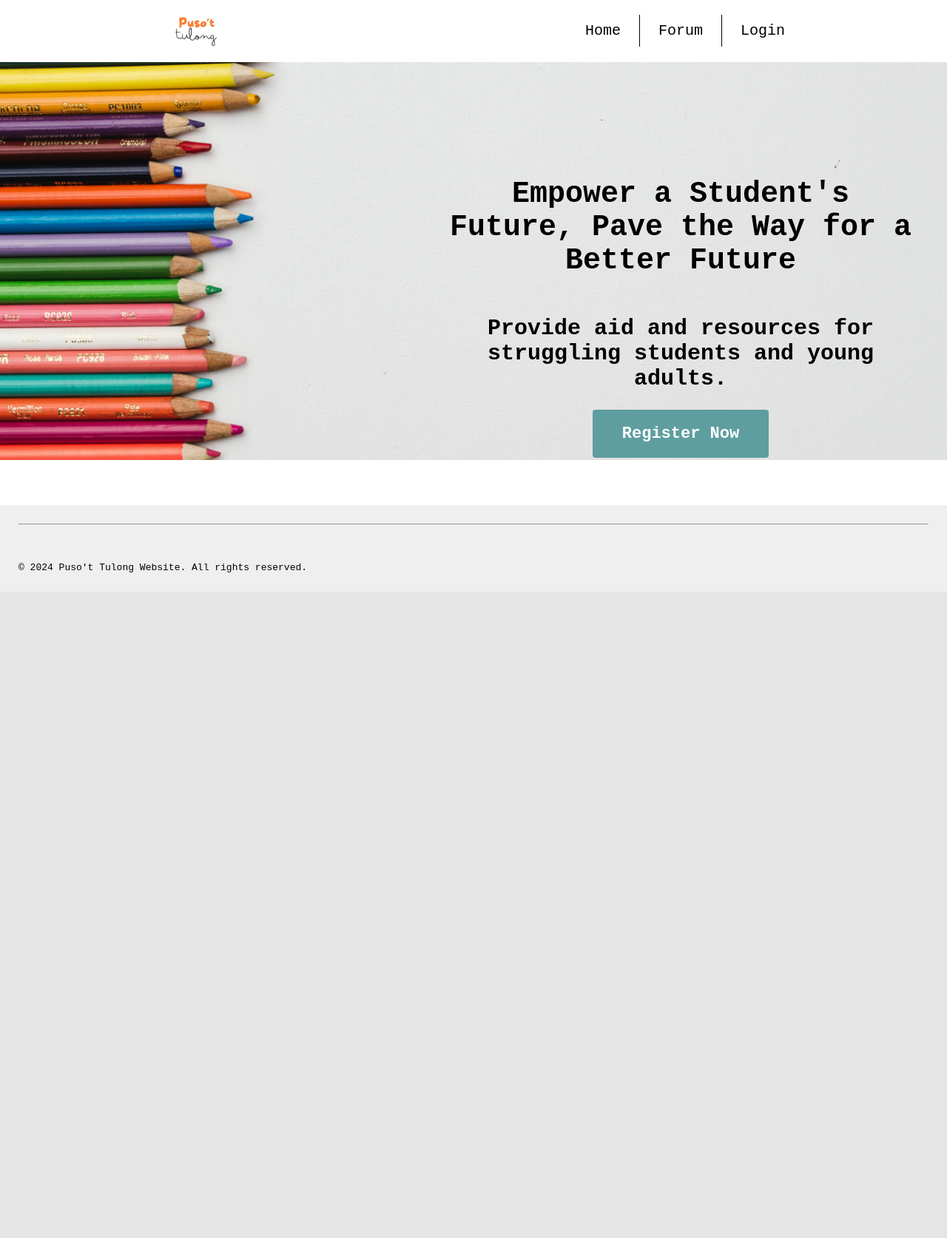
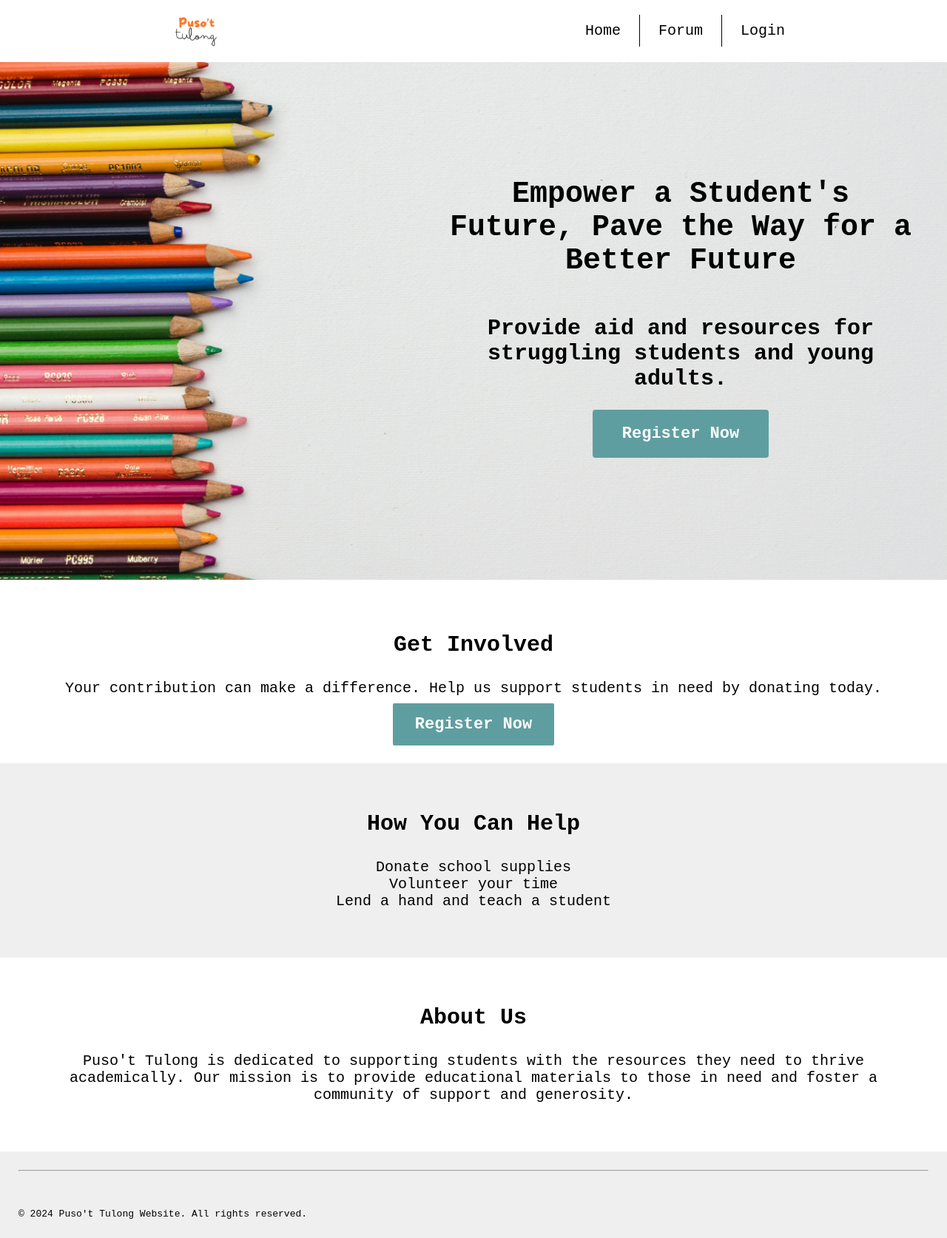
Before and after one commit to necriesa/puso-t-tulong, a Flask app: page / in a window 1280 px wide. Shown: the whole page at 74% size. Before the commit the page ends 774 px from the top, so only its background shows below. Run offline with Flask 3, Linux system fonts and the light colour scheme.

Commit message:
finalized design of home page

```diff
--- a/static/css/main.css
+++ b/static/css/main.css
@@ -1,16 +1,18 @@
 body, html {
+  --default-container: 2rem;
+  --default-info-size: 5px;
+  --primary-color: #ffffff;
+  --primary-color-dark: #efefef;
+  --primary-text-color: black;
+  --secondary-text-color: white;
+  --primary-button-color: rgb(79, 133, 134);
+  --primary-button-color-dark: rgb(79, 133, 134);
+
   font-family: 'Courier New', Courier, monospace;
   font-size: 20px;
   margin: 0;
   padding: 0;
   width: 100%;
-  height: 100%;
-  display: flex;
-  flex-direction: column;
-}
-
-main {
-  flex: 1;
 }
 
 footer {
@@ -18,7 +20,7 @@
   flex-direction: column;
   justify-content: flex-end;
   font-size: 13px;
-  background-color: #efefef;
+  background-color: var(--primary-color-dark);
   width: 100%;
 }
 
@@ -29,12 +31,12 @@
 }
 
 .nav-links {
-  color: black;
+  color: var(--primary-text-color);
   display: flex;
   list-style: none;
   text-decoration: none;
   align-self: center;
-  background-color: white;
+  background-color: var(--primary-color);
 }
 
 .nav-links a:hover {
@@ -65,17 +67,17 @@
 }
 
 .anchor-button {
-  color: black;
+  color: var(--primary-text-color);
   text-decoration: none;
 }
 
 .navbar-container {
-  background-color: white;
+  background-color: var(--primary-color);
   display: flex;
   justify-content: space-around;
   align-content: baseline;
-  border-bottom: 1px solid white;
-  border-color: white;
+  border-bottom: 1px solid var(--primary-color);
+  border-color: var(--primary-color);
 }
 
 .content-banner {
@@ -119,17 +121,62 @@
   font-size: 1.1rem;
   border: none;
   border-radius: 4px;
-  color: white;
+  color: var(--secondary-text-color);
   outline: none;
   cursor: pointer;
   background: cadetblue;
 }
 
 .content-button:hover {
-  background-color: rgb(79, 133, 134);
+  background-color: var(--primary-button-color-dark);
 }
 
-.website-info-container {
-  background: #ffffff;
-  height: 10vh;
+.subcontent-button {
+  margin: 1rem;
+  text-decoration: none;
+  width: 100%;
+  padding: 0.8rem 1.5rem;
+  font-weight: bold;
+  font-size: 1.1rem;
+  border: none;
+  border-radius: 2px;
+  color: var(--secondary-text-color);
+  outline: none;
+  cursor: pointer;
+  background: cadetblue;
 }
+
+.subcontent-button:hover {
+  background-color: var(--primary-button-color-dark);
+}
+
+.cta-container {
+  padding: var(--default-container);
+  background-color: var(--primary-color);
+  text-align: center;
+}
+
+.cta-info {
+  padding: var(--default-info-size);
+}
+
+.hth-container {
+  padding: var(--default-container);
+  background-color: var(--primary-color-dark);
+  text-align: center;
+}
+
+.hth-info {
+  padding: var(--default-info-size);
+  list-style-type: none;
+}
+
+.about-container {
+  padding: var(--default-container);
+  background-color: var(--primary-color);
+  text-align: center;
+}
+
+.about-info {
+  padding: var(--default-info-size);
+}
--- a/templates/index.html
+++ b/templates/index.html
@@ -34,8 +34,32 @@
         </div>
     </div>
 
-    <div class="website-info-container">
+    <div class="cta-container">
+        <h2>Get Involved</h2>
+        <p class="cta-info">Your contribution can make a difference. Help us support students in need by donating today.</p>
+        {% if current_user.is_authenticated %}
+            <a href="/main" class="subcontent-button">Donate Here</a>
+        {% else %}
+            <a href="/register" class="subcontent-button">Register Now</a>
+        {% endif %}
+    </div>
 
+    <div class="hth-container">
+        <h2>How You Can Help</h2>
+        <ul class="hth-info">
+            <li>Donate school supplies</li>
+            <li>Volunteer your time</li>
+            <li>Lend a hand and teach a student</li>
+            <li></li>
+        </ul>
+    </div>
+
+    <div class="about-container">
+        <h2>About Us</h2>
+        <p class="about-info">
+            Puso't Tulong is dedicated to supporting students with the resources they need to thrive academically.
+            Our mission is to provide educational materials to those in need and foster a community of support and generosity.
+        </p>
     </div>
 
 {% endblock %}
```
Also changed, not shown: instance/users.db.
